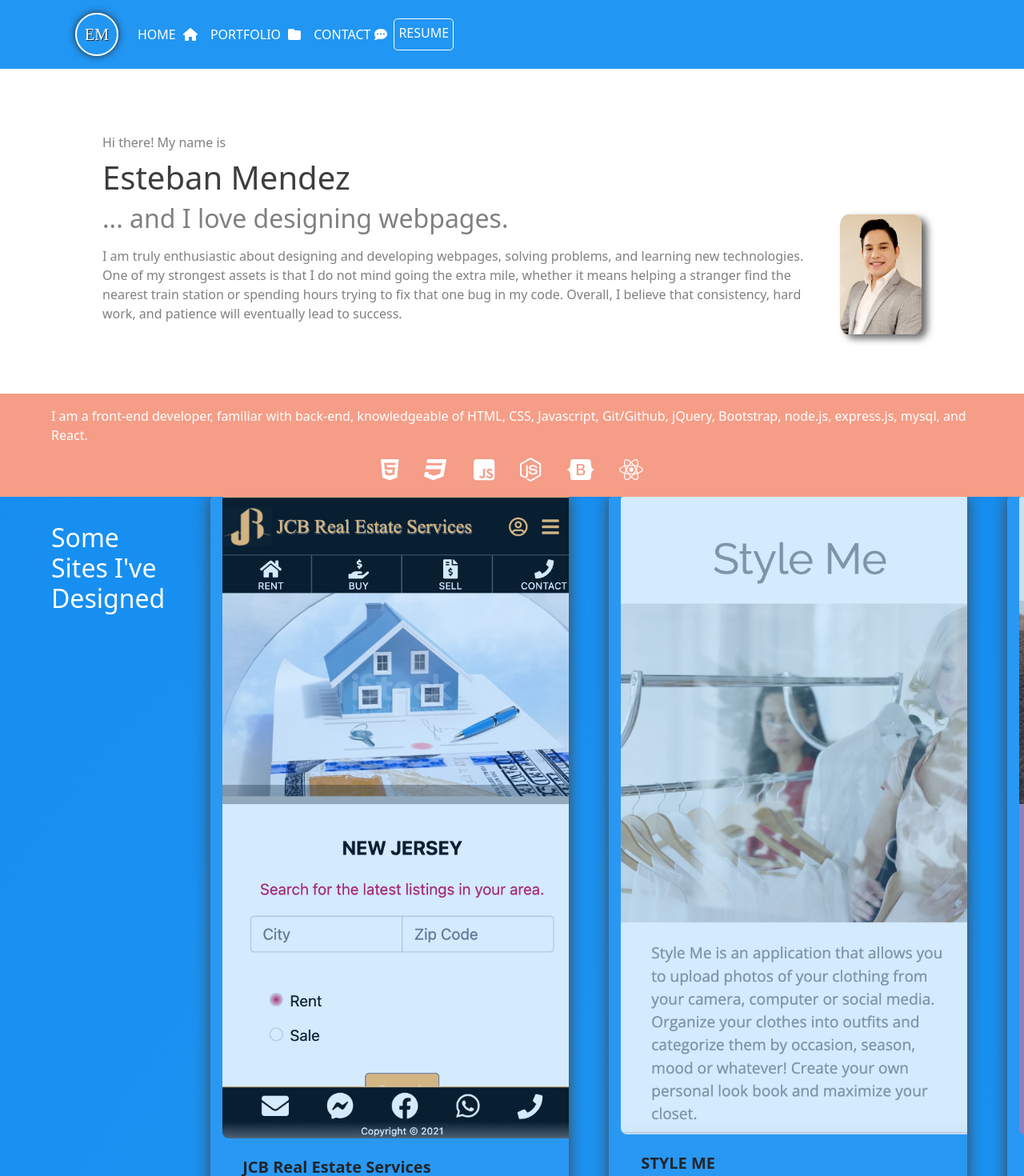
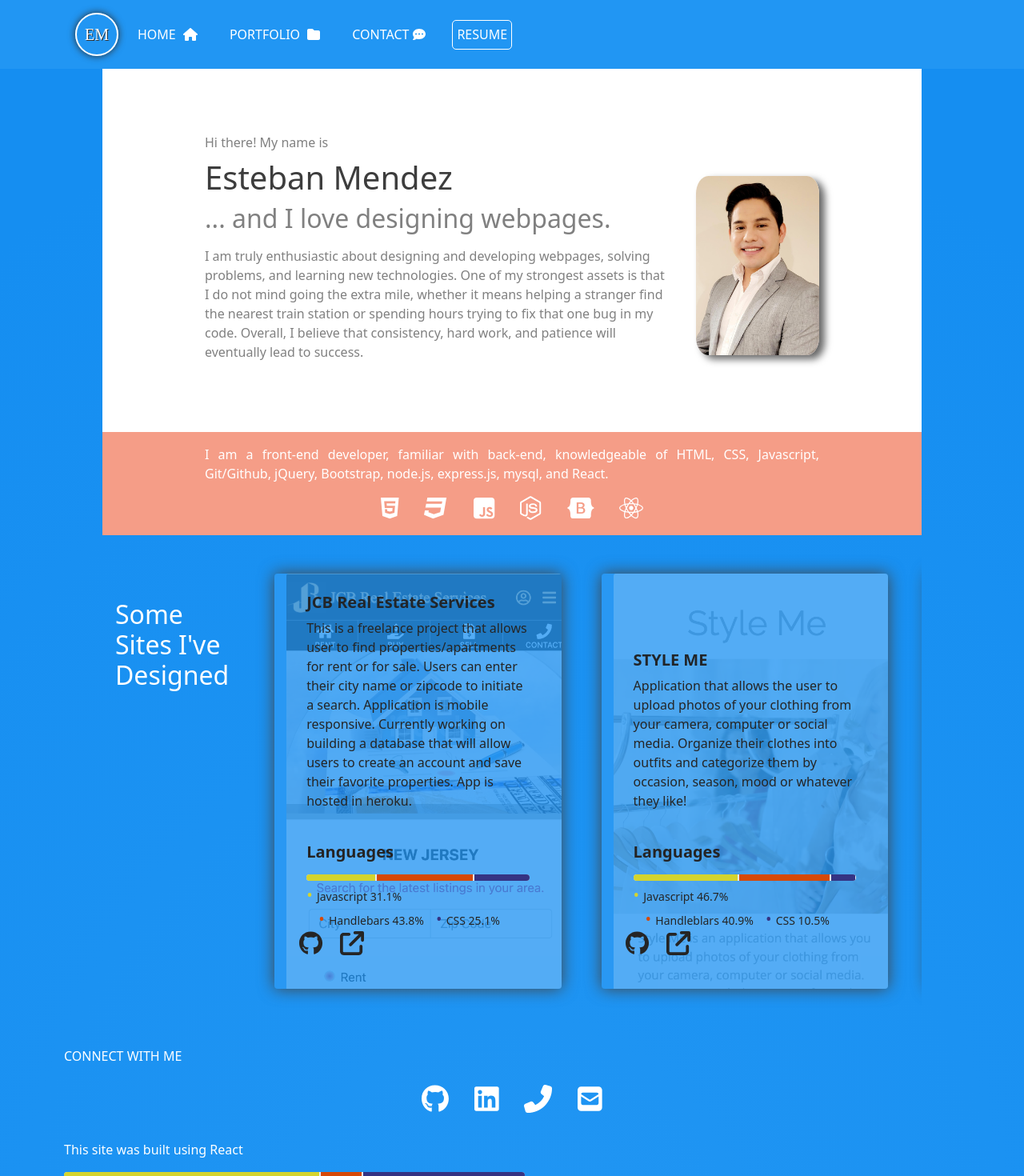
Before and after one commit to Esmendez90/portfolio, a React (Create React App) app in the folder my_portfolio/: page / in a window 1280 px wide. Shown: the top 1470 px of the page at 80% size. Built offline with nearby package versions, Linux system fonts and the light colour scheme.

Commit message:
added responsive styling

```diff
--- a/my_portfolio/src/components/About/style.css
+++ b/my_portfolio/src/components/About/style.css
@@ -37,54 +37,25 @@ p {
     width: 20%;
     margin: -2rem 0 auto 2rem;
   }
-  .banner {
-    padding: 1rem 4rem;
-  }
-  .card-container > h2 {
-    margin-left: 4rem;
-  }
+
   .about-container {
     padding: 4rem;
   }
-  .port-img-container {
-    position: initial;
-    height: auto;
-    overflow: auto;
-  }
-  .card-img-top {
-    opacity: 0.8;
-    margin-left: 15px !important;
-  }
-  .btn-container > ul li:nth-child(3) {
-    display: none;
-  }
-  footer {
-    padding-left: 4rem !important;
-    padding-right: 4rem !important;
-  }
-  footer .progress {
-    width: 50%;
-    margin-bottom: 1rem !important;
-  }
-  .lang-list-container {
-    width: fit-content;
-    float: left;
-    margin-right: 2rem !important;
-  }
 }
 
-@media screen and (min-width: 935px) {
+@media screen and (min-width: 900px) {
   .img-container {
-    width: 15%;
+    width: 18%;
+    margin-top: -5rem
   }
   .about-container {
     padding: 5rem;
   }
 }
 
-@media screen and (min-width: 1080px) {
+@media screen and (min-width: 1024px) {
   .img-container {
-    width: 10%;
+    width: 20%;
   }
 
   .img-esteban {
@@ -94,5 +65,7 @@ p {
   .about-container {
     padding-left: 8rem;
     padding-right: 8rem;
+    width: 80%;
+    margin: auto;
   }
 }
--- a/my_portfolio/src/components/Banner/style.css
+++ b/my_portfolio/src/components/Banner/style.css
@@ -9,8 +9,29 @@
 
 .banner > p {
   color: white;
+  text-align: justify;
 }
 
 .banner svg {
   font-size: 30px !important;
 }
+
+@media screen and (min-width: 768px) {
+  .banner {
+    padding: 1rem 4rem;
+  }
+}
+
+@media screen and (min-width: 900px) {
+  .banner {
+    padding: 1rem 5rem;
+  }
+}
+
+@media screen and (min-width: 1024px) {
+  .banner {
+    padding: 1rem 8rem;
+    width: 80%;
+    margin: auto;
+  }
+}
--- a/my_portfolio/src/components/Card/style.css
+++ b/my_portfolio/src/components/Card/style.css
@@ -1,7 +1,6 @@
 .card {
   width: 80%;
   margin: 2rem auto;
-  /* overflow: hidden; */
   background-color: #2998f3 !important;
   border: none !important;
 }
@@ -61,7 +60,7 @@
 .links-container > button {
   border: none;
   padding: 0;
-  background-color: #2998f3 ;
+  background-color: #2998f3;
 }
 
 .languages-bar > .h5 {
@@ -122,6 +121,9 @@
 }
 
 @media screen and (min-width: 768px) {
+  .card-container > h2 {
+    margin-left: 4rem;
+  }
   .card-body {
     height: 550px;
   }
@@ -131,6 +133,18 @@
     width: 45%;
     position: relative;
     left: 50%;
+  }
+  .port-img-container {
+    position: initial;
+    height: auto;
+    overflow: auto;
+  }
+  .card-img-top {
+    opacity: 0.8;
+    margin-left: 15px !important;
+  }
+  .btn-container > ul li:nth-child(3) {
+    display: none;
   }
 
   .languages-bar > .h5 {
@@ -163,28 +177,48 @@
   }
 }
 
-@media screen and (min-width: 857px) {
+@media screen and (min-width: 900px) {
   .card-body {
-    height: 750px;
+    height: 700px;
+  }
+  .languages-bar {
+    top: 45%;
   }
 }
 
 /* Desktops, large screens */
 @media screen and (min-width: 1024px) {
+  .card-container {
+    display: flex;
+    flex-wrap: nowrap;
+    overflow-x: auto;
+    padding: 3rem 0;
+    width: 80%;
+    margin: auto;
+  }
+
+  .card-container > h2 {
+    margin-left: 1rem;
+  }
   .card {
     width: 35%;
     flex: 0 0 auto;
     margin: 0 25px;
     box-shadow: 0px 0px 20px rgb(68, 68, 68);
+    overflow: hidden;
   }
   .card-body {
     height: auto;
   }
+  .port-img-container {
+    height: 100%;
+  }
   .port-img-container > img {
     width: 100%;
     margin: auto;
-    position: relative;
+    position: absolute;
     top: 0;
+    opacity: 0.2;
   }
   .card-title,
   .card-text {
@@ -220,10 +254,4 @@
   .item {
     font-size: 14px;
   }
-
-  .card-container {
-    display: flex;
-    flex-wrap: nowrap;
-    overflow-x: auto;
-  }
 }
--- a/my_portfolio/src/components/Footer/style.css
+++ b/my_portfolio/src/components/Footer/style.css
@@ -8,7 +8,7 @@ footer p {
 }
 
 footer ul {
-  margin-top:1rem;
+  margin-top: 1rem;
 }
 
 ul {
@@ -40,3 +40,19 @@ ul {
 .footer .links-container {
   margin: auto 1rem !important;
 }
+
+@media screen and (min-width: 768px) {
+  footer {
+    padding-left: 4rem !important;
+    padding-right: 4rem !important;
+  }
+  footer .progress {
+    width: 50%;
+    margin-bottom: 1rem !important;
+  }
+  .lang-list-container {
+    width: fit-content;
+    float: left;
+    margin-right: 2rem !important;
+  }
+}
--- a/my_portfolio/src/components/Header/style.css
+++ b/my_portfolio/src/components/Header/style.css
@@ -57,3 +57,13 @@
   width: fit-content;
   padding: 5px !important;
 }
+
+/* Desktops, large screens */
+@media screen and (min-width: 1024px) {
+  .nav-link {
+    margin-right: 1.5rem;
+  }
+  .resume-container {
+    padding: 2px 1px 1px;
+  }
+}
```
